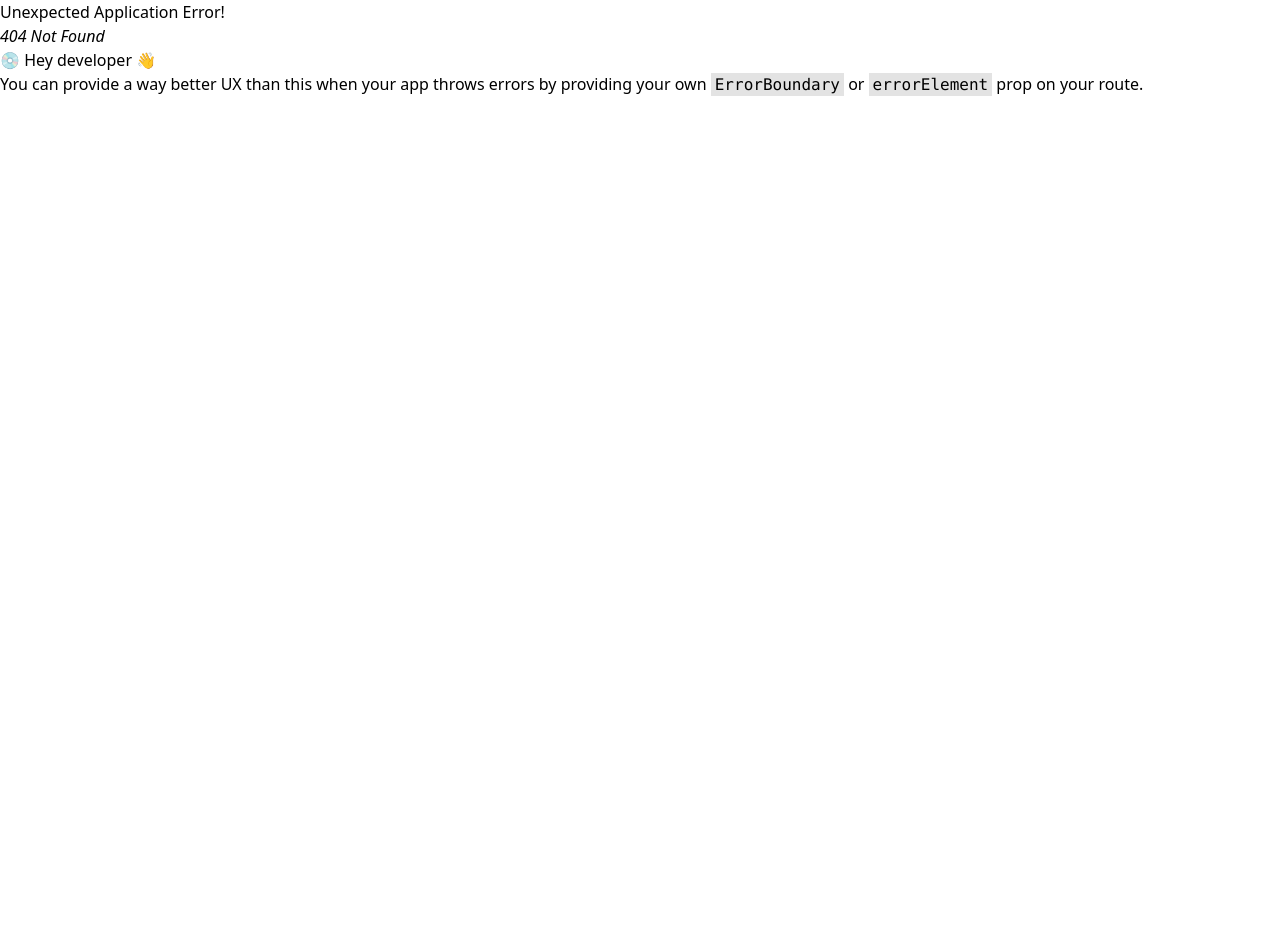
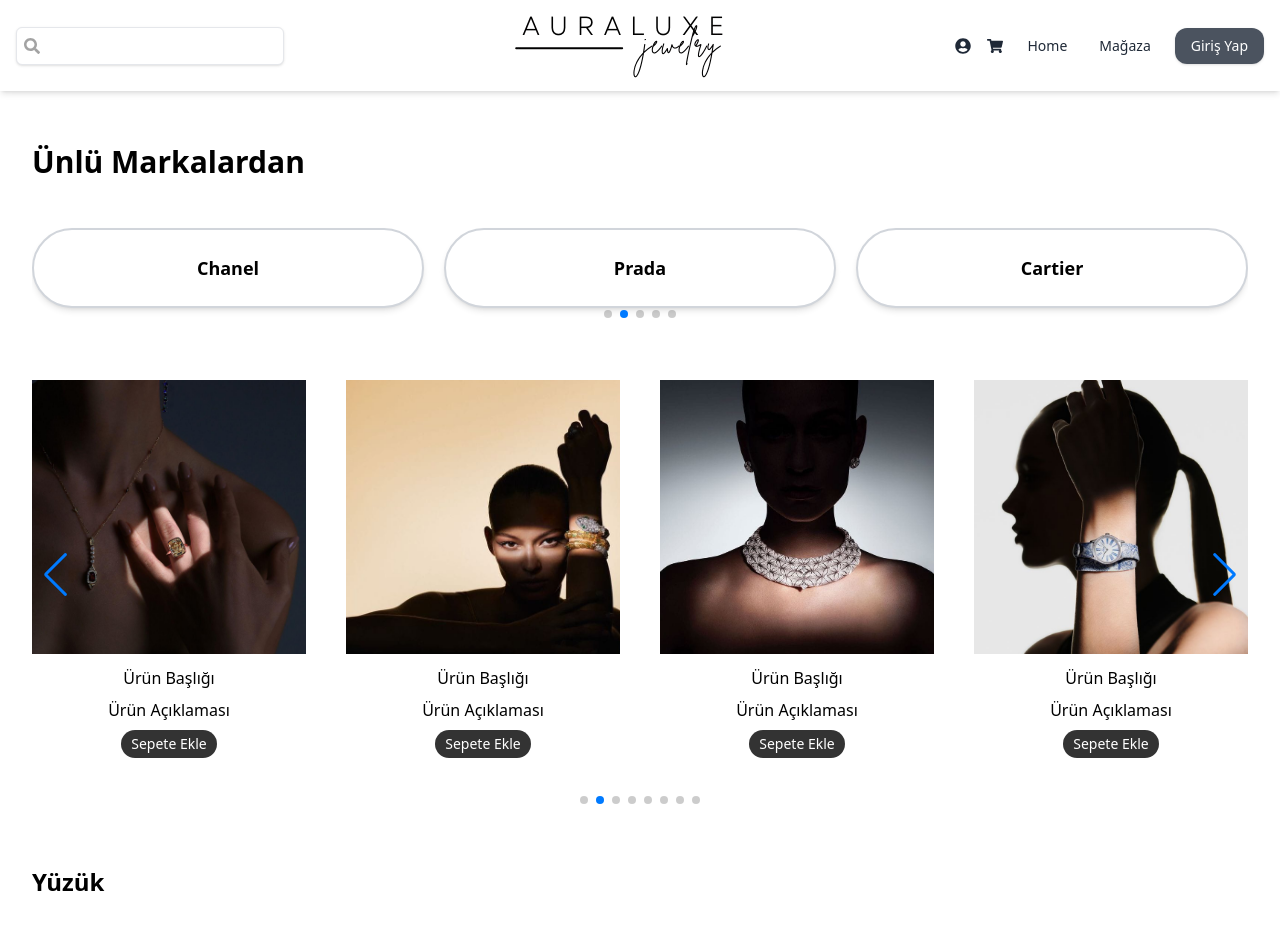
Before and after one commit to taneruzum/Auraluxe, a React (Vite) app: page /shopping in a window 1280 px wide. Before the commit this address had no page. Shown: the top 952 px of the page. Before the commit the page ends 800 px from the top, so only its background shows below. Built offline with nearby package versions, Linux system fonts and the light colour scheme.

Commit message:
prop kısmını yapman lazım taner :)

```diff
--- /dev/null
+++ b/src/Pages/Magaza/index.jsx
@@ -0,0 +1,79 @@
+import { Swiper, SwiperSlide } from "swiper/react";
+import { Autoplay, Pagination } from "swiper/modules";
+import ProductCardsSwiper from "@/Components/ProductCardsSwiper";
+import "swiper/css";
+import "swiper/css/pagination";
+
+export default function MagazaPage() {
+  const categories = [
+    {
+      name: "Yüzük",
+      images: [
+        "/images/yuzuk1.jpg",
+        "/images/yuzuk2.jpg",
+        "/images/yuzuk3.jpg",
+      ],
+    },
+    {
+      name: "Kolye",
+      images: [
+        "/images/kolye1.jpg",
+        "/images/kolye2.jpg",
+        "/images/kolye3.jpg",
+      ],
+    },
+    {
+      name: "Küpe",
+      images: ["/images/kupe1.jpg", "/images/kupe2.jpg", "/images/kupe3.jpg"],
+    },
+    {
+      name: "Bileklik",
+      images: [
+        "/images/bileklik1.jpg",
+        "/images/bileklik2.jpg",
+        "/images/bileklik3.jpg",
+      ],
+    },
+  ];
+
+  const famousBrands = ["Gucci", "Chanel", "Prada", "Cartier", "Tiffany"];
+
+  return (
+    <div className="store-page-container mx-auto max-w-screen-xl px-4 py-8">
+      {/* Ünlü Markalar Bölümü */}
+      <section className="famous-brands mb-12">
+        <h2 className="mb-6 text-3xl font-bold">Ünlü Markalardan</h2>
+        <Swiper
+          modules={[Autoplay, Pagination]}
+          spaceBetween={20}
+          slidesPerView={3}
+          autoplay={{ delay: 3000, disableOnInteraction: false }}
+          loop={true}
+          pagination={{ clickable: true }}
+          className="h-fit w-full py-6"
+        >
+          {famousBrands.map((brand, index) => (
+            <SwiperSlide key={index}>
+              <div className="flex items-center justify-center rounded-full border-2 border-gray-300 bg-white p-6 shadow-md transition-all duration-300 hover:shadow-lg">
+                <span className="text-lg font-semibold">{brand}</span>
+              </div>
+            </SwiperSlide>
+          ))}
+        </Swiper>
+        <ProductCardsSwiper
+          imagePaths={famousBrands.map(
+            (_, index) => `/images/brand${index + 1}.jpg`,
+          )}
+        />
+      </section>
+
+      {/* Kategoriler Bölümü */}
+      {categories.map((category, index) => (
+        <section key={index} className="category-section mb-12">
+          <h2 className="mb-4 text-2xl font-bold">{category.name}</h2>
+          <ProductCardsSwiper imagePaths={category.images} />
+        </section>
+      ))}
+    </div>
+  );
+}
--- a/src/Routes/index.jsx
+++ b/src/Routes/index.jsx
@@ -3,6 +3,7 @@
 import SignInPage from "@/Pages/Sign";
 import { createBrowserRouter } from "react-router-dom";
 import SignUpPage from "@/Pages/SignUp";
+import MagazaPage from "@/Pages/Magaza";
 
 const router = createBrowserRouter([
   {
@@ -21,6 +22,10 @@
         path: "/signup",
         element: <SignUpPage />,
       },
+      {
+        path: "/shopping",
+        element: <MagazaPage />,
+      },
     ],
   },
 ]);
```
Also changed, not shown: public/decor2/decor2.1.jpg (added).
